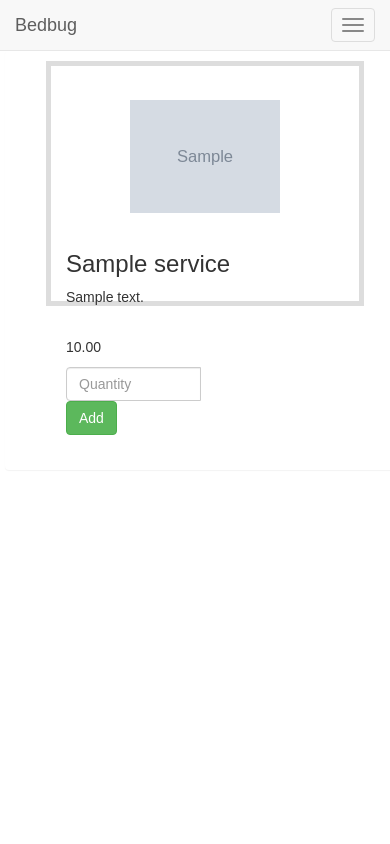
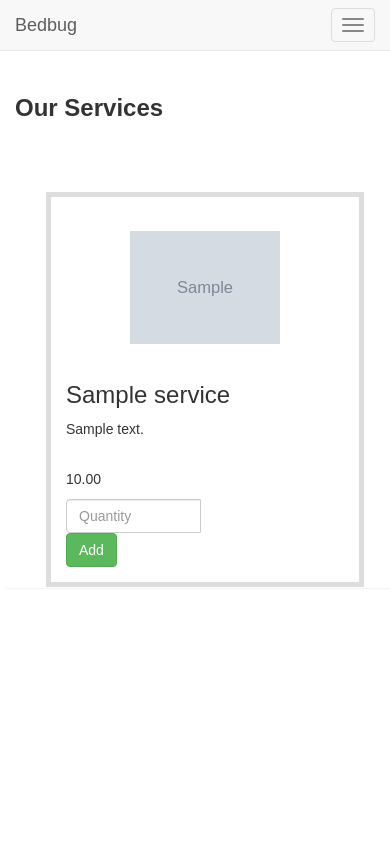
Before and after one commit to MartinCurran28/unicorn, a Django app: page / in a window 390 px wide; the page is wider, and only the part inside the window is pictured. Run offline with Django 3.2, Linux system fonts and the light colour scheme; tables that the repository leaves empty hold one stand-in row (values such as "Sample post"); grey boxes marked "Sample" are stand-in pictures; some libraries are stand-ins or nearby versions.

Commit message:
Slightly tqeaking the css for the sake of responsiveness. Also realised I made an error in how the number of items in a user's cart appear on their profile if they choose more than one item from a different service.

```diff
--- a/accounts/templates/index.html
+++ b/accounts/templates/index.html
@@ -3,3 +3,7 @@
 {% block page_title %}Home{%endblock%}
 
 {% block page_heading %}Home{%endblock%}
+
+{% block content %}
+
+{% endblock %}
--- a/accounts/templates/login.html
+++ b/accounts/templates/login.html
@@ -7,11 +7,11 @@
 {% block page_heading %}User login{%endblock%}
 
 {% block content %}
-<form method="POST">
+ <form method="POST">
     {% csrf_token %}
     {{ login_form | as_bootstrap}}
     <button type="submit" class="btn btn-default">Login</button>
-</form>
+ </form>
+<p><a href="{% url 'password_reset' %}">Reset Password</a></p>
 
-<p><a href="{% url 'password_reset' %}">Reset Password</a></p>
 {% endblock %}
--- a/accounts/templates/profile.html
+++ b/accounts/templates/profile.html
@@ -2,11 +2,11 @@
 {% block content%}
 
 <h2><b>{% block page_title %} {{user}}'s profile {%endblock%}</b></h2>
-<p>({{ profile.email }})</p>
+<p>Email: ({{ profile.email }})</p>
 
 {% for item in cart_items %}
 
-    <h3>You currently have {{ item.quantity }} items in your cart, you can purchase them <a href="{% url 'view_cart' %}">here</a>, or you can <a href="{% url 'view_cart' %}">keep shopping</a>.</h3>
+    <h3>You currently have {{ service_count }} items in your cart, you can purchase them <a href="{% url 'view_cart' %}">here</a>, or you can <a href="{% url 'services' %}">keep shopping</a>.</h3>
 
 {% endfor %}
 {% endblock %}
--- a/cart/templates/cart.html
+++ b/cart/templates/cart.html
@@ -7,6 +7,7 @@
     {% for item in cart_items %}
 
     <div class="col-xs-10 col-xs-offset-1 col-sm-offset-0 col-sm-6 col-md-4 display panel panel-display">
+
 
         <div class="service" style="background-image: url('{{ MEDIA_URL }}{{ item.service.image }}')"></div>
 
--- a/services/templates/services.html
+++ b/services/templates/services.html
@@ -1,10 +1,14 @@
 {% extends 'base.html' %}
 {% block content %}
+
+<div class="container">
+    <h3><b>Our Services</b></h3>
+</div>
 
 <div class= "row row-flex">
 {% for service in services %}
 
-<div class="col-xs-10 col-xs-offset-1 col-sm-offset-0 col-sm-6 col-md-4 display panel panel-default">
+<div class="col-xs-10 col-xs-offset-1 col-sm-offset-0 col-sm-4 col-md-4 display panel panel-default">
     <div class="panel-body">
         <div class="service" style="background-image: url('{{ MEDIA_URL }}{{ service.image }}')"></div>
 
--- a/static/css/custom.css
+++ b/static/css/custom.css
@@ -1,5 +1,6 @@
 body {
     font-family: Arial;
+    margin-top: 75px;
 }
 
 footer {
@@ -53,14 +54,14 @@ caption p {
 .panel-default {
     border-color: transparent;
     padding: 0 40px;
-    width: 500px;
+    width: 450px;
     margin: 0;
+    padding-left: 40px;
 }
 
 .panel-body {
-    height: 60%;
+    height: 100%;
     border: 5px solid #ddd;
-    clear: left;
 }
 
 .service-description {
--- a/templates/base.html
+++ b/templates/base.html
@@ -1,23 +1,19 @@
 {% load staticfiles %}
-
-<html>
+<!DOCTYPE html>
+<html lang="en">
 <head>
     <meta charset="UTF-8">
     <meta name="viewport" content="width=device-width, initial-scale=1.0">
     <meta http-equiv="X-UA-Compatible" content="ie=edge">
     <title>Bedbug</title>
-
-        <!-- Latest compiled and minified CSS -->
     <link rel="stylesheet" href="https://cdnjs.cloudflare.com/ajax/libs/bootswatch/3.3.7/yeti/bootstrap.min.css">
     <link rel="stylesheet" href="{% static 'font-awesome/css/font-awesome.min.css' %}">
     <link rel="stylesheet" href="{% static 'css/custom.css' %}">
     <script src="https://cdnjs.cloudflare.com/ajax/libs/jquery/3.2.1/jquery.min.js"></script>
     <script src="https://cdnjs.cloudflare.com/ajax/libs/twitter-bootstrap/3.3.7/js/bootstrap.min.js"></script>
+
     {% block head_js %}
     {% endblock head_js %}
-
-    </head>
-
 <body>
      <!-- Fixed masthead -->
     <nav class="navbar navbar-masthead navbar-default navbar-fixed-top">
@@ -52,6 +48,17 @@
                 </a>
             </li>
         </ul>
+
+        <div class="container">
+            <div class="display">
+                <form class="form-inline my-2 my-lg-0" action="{% url 'search' %}" method="get">
+                  <input type="text" name="q">
+                  <button type="submit">Search</button>
+                </form>
+            </div>
+        </div>
+    </nav>
+<div>
 {% if messages %}
         <div class="alert alert-success">
             <div class="messages">
@@ -61,16 +68,7 @@
             </div>
         </div>
 {% endif %}
-        <div class="container">
-            <div class="display">
-                <form class="form-inline my-2 my-lg-0" action="{% url 'search' %}" method="get">
-                  <input type="text" name="q">
-                  <button type="submit">Search</button>
-                </form>
 </div>
-        </div>
-    </nav>
-
     {% block content %}{% endblock %}
 </body>
 
```
Also changed, not shown: home/templates/home.html (renamed from home/templates/index.html), media/image/71QG0JI6biL._SL1500_.jpg (added). Lines whose indentation alone changed are shown as unchanged.
